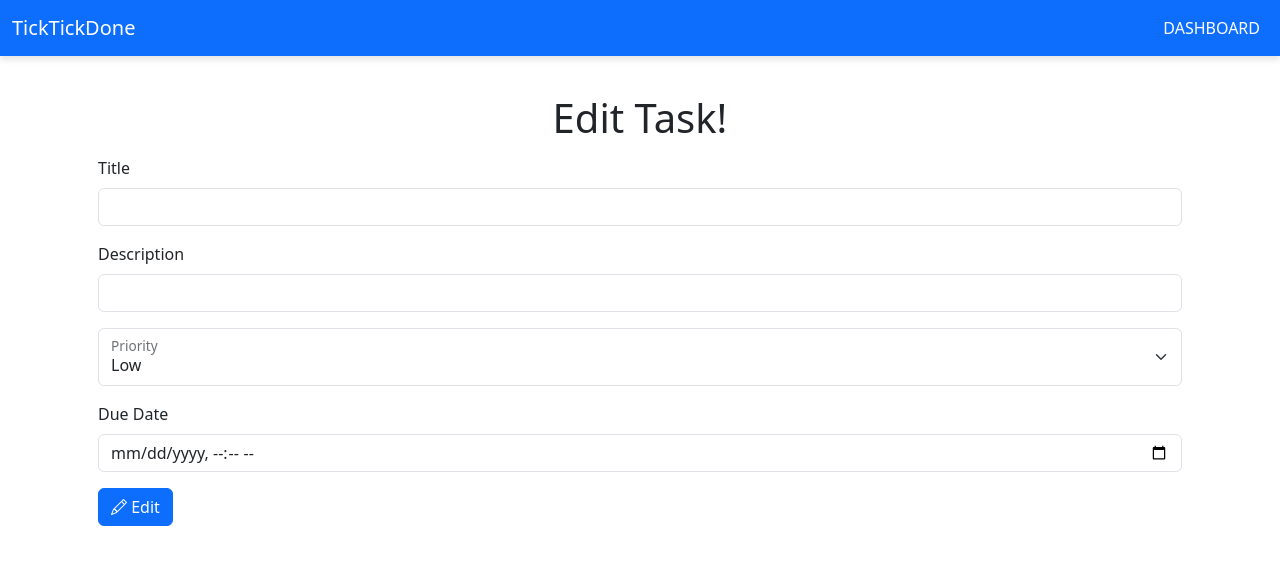
After one commit to culeivan13/todowebapp, a Spring app: template src/main/resources/templates/edit.html in a window 1280 px wide. The commit adds this page. Shown: the top 565 px of the page. Run offline with Thymeleaf, Linux system fonts and the light colour scheme; the template is opened without the code that fills it, so the values that code supplies are empty; some of the project's set-up classes (security, data sources, template engines, error pages and the like) are left out, and stand-ins take their place.

Commit message:
Added edit funtionality

```diff
--- /dev/null
+++ b/src/main/resources/templates/edit.html
@@ -0,0 +1,43 @@
+<!doctype html>
+<html lang="en" xmlns:th="http://www.thymeleaf.org">
+<th:block th:replace="~{/fragments/head :: head}"></th:block>
+<body>
+<th:block th:replace="~{/fragments/navbar :: nav}"></th:block>
+<div class="container">
+    <form th:action="@{'/todo/process-edit-todo/' + ${todoId}}" method="post" th:object="${newtodo}" class="mt-3 p-3">
+        <div class="fs-1 text-center mb-2">Edit Task!</div>
+        <div class="mb-3">
+            <label for="title" class="form-label">Title</label>
+            <input type="text" class="form-control"
+                   th:classappend="${#fields.hasErrors('title') ? 'is-invalid' : ''}" id="title" name="title"
+                   th:value="${newtodo.title}">
+            <div th:each="e: ${#fields.errors('title')}" class="invalid-feedback" th:text="${e}"></div>
+        </div>
+        <div class="mb-3">
+            <label for="description" class="form-label">Description</label>
+            <input type="text" class="form-control"
+                   th:classappend="${#fields.hasErrors('description') ? 'is-invalid' : ''}" id="description"
+                   name="description" th:value="${newtodo.description}">
+            <div th:each="e: ${#fields.errors('description')}" class="invalid-feedback" th:text="${e}"></div>
+        </div>
+        <div class="form-floating mb-3">
+            <select class="form-select" name="priority" id="prioritySelect">
+                <option value="High">High</option>
+                <option value="Medium">Medium</option>
+                <option value="Low" selected>Low</option>
+            </select>
+            <label for="prioritySelect">Priority</label>
+        </div>
+        <div class="mb-3">
+            <label for="dueDate" class="form-label">Due Date</label>
+            <input type="datetime-local" class="form-control"
+                   th:classappend="${#fields.hasErrors('dueDate') ? 'is-invalid' : ''}" id="dueDate"
+                   name="dueDate"
+                   th:value="${newtodo.dueDate}">
+            <div th:each="e: ${#fields.errors('dueDate')}" class="invalid-feedback" th:text="${e}"></div>
+        </div>
+        <button type="submit" class="btn btn-primary me-3"><i class="bi bi-pencil"></i> Edit</button>
+    </form>
+</div>
+</body>
+</html>
--- a/src/main/resources/templates/login.html
+++ b/src/main/resources/templates/login.html
@@ -5,7 +5,7 @@
 <th:block th:replace="~{/fragments/navbar :: nav}"></th:block>
 <div class="container">
     <div class="row justify-content-center">
-        <form th:action="@{/login}" method="post" class="p-3 mt-4 login-form col-md-6">
+        <form th:action="@{/login}" method="post" class="p-3 mt-4 col-md-6">
             <div class="fs-1 text-center">Please Log In!</div>
             <div class="row justify-content-center">
                 <div th:if="${param.error}" class="alert alert-danger text-center px-3 py-1 col-auto mt-2">
--- a/src/main/resources/templates/signup.html
+++ b/src/main/resources/templates/signup.html
@@ -4,7 +4,7 @@
 <body>
 <th:block th:replace="~{/fragments/navbar :: nav}"></th:block>
 <div class="container">
-    <form class="row justify-content-center form mx-auto mt-3 p-3 needs-validation" method="post"
+    <form class="row justify-content-center signup-form mx-auto mt-3 p-3 needs-validation" method="post"
           th:action="@{/process}"
           th:object="${signupdto}" novalidate>
         <div class="fs-1 text-center">Signup Here!</div>
```
Also changed, not shown: src/main/java/com/suraj/todo/todowebapp/controller/TodoController.java (+75 -0 lines), src/main/java/com/suraj/todo/todowebapp/controller/UserController.java (+13 -10 lines), src/main/resources/templates/userhome.html (+10 -7 lines).
